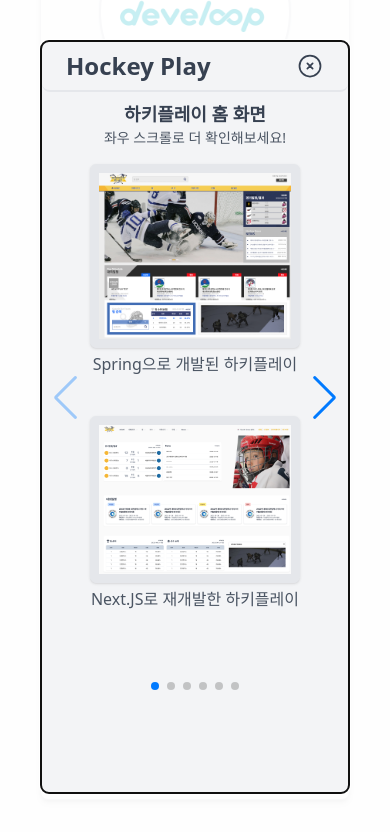
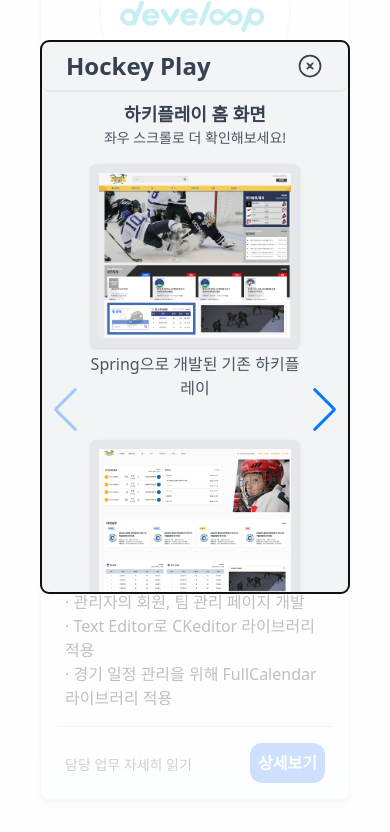
Before and after one commit to PJinsoo/pohtofolio, a Next.js app: page / in a window 390 px wide. Both pictures are taken after a click on the element "구현 사진". Shown: the part 5825-6657 px from the top of the page. Built offline with nearby package versions, Linux system fonts and the light colour scheme.

Commit message:
모바일 스크롤 수정

```diff
--- a/components/career.tsx
+++ b/components/career.tsx
@@ -38,8 +38,14 @@
 
     // 하키플레이 스샷 모달 트리거
     const [isOpen, setOpen] = useState(false);
-    const hockeyModal = (props:any) => {
+    const hockeyModal = () => {
         setOpen(!isOpen);
+    }
+
+    // 스샷 뷰어 모달 트리거
+    const [viewImg, setViewImg] = useState(false);
+    const imgViewModal = () => {
+        setViewImg(!viewImg);
     }
 
     // 하키플레이 스샷 탬플릿 함수
@@ -57,7 +63,7 @@
                         <div>
                             <div className="m-10 flex flex-col justify-center">
                                 <Image src={oldImg} alt={'Spring HockeyPlay'} width={400} className="p-2 border rounded-md bg-gray-200 shadow"/>
-                                <span className="text-center text-gray-600 mt-1">Spring으로 개발된 하키플레이</span>
+                                <span className="text-center text-gray-600 mt-1">Spring으로 개발된 기존 하키플레이</span>
                             </div>
                             <div className="m-10 flex flex-col justify-center">
                                 <Image src={newImg} alt={'Next.JS HockeyPlay'} width={400} className="p-2 border rounded-md bg-gray-200 shadow"/>
@@ -68,7 +74,7 @@
                         <div className="flex justify-around ">
                             <div className="m-10 flex flex-col justify-center">
                                 <Image src={oldImg} alt={'Spring HockeyPlay'} width={400} className="p-2 border rounded-md bg-gray-200 shadow"/>
-                                <span className="text-center text-gray-600 mt-1">Spring으로 개발된 하키플레이</span>
+                                <span className="text-center text-gray-600 mt-1">Spring으로 개발된 기존 하키플레이</span>
                             </div>
                             <div className="m-10 flex flex-col justify-center">
                                 <Image src={newImg} alt={'Next.JS HockeyPlay'} width={400} className="p-2 border rounded-md bg-gray-200 shadow"/>
@@ -127,7 +133,7 @@
                                             </svg>
                                         </button>
                                     </div>
-                                    <div className={`${pageSize <= 600 && 'overflow-y-auto h-[700px]'}`}>
+                                    <div className={`${pageSize <= 600 && 'overflow-y-auto h-[500px]'}`}>
                                         <Swiper
                                             spaceBetween={100}
                                             slidesPerView={1}
--- a/components/certificate.tsx
+++ b/components/certificate.tsx
@@ -36,7 +36,7 @@
             {/* 메뉴 제목 컴포넌트 */}
             <Title
                 title="CERTIFICATE"
-                summary= "취득한 자격증 입니다!"
+                summary= "취득한 자격증입니다!"
                 icon="M16.862 4.487l1.687-1.688a1.875 1.875 0 112.652 2.652L6.832 19.82a4.5 4.5 0 01-1.897 1.13l-2.685.8.8-2.685a4.5 4.5 0 011.13-1.897L16.863 4.487zm0 0L19.5 7.125" />
 
             {/* 자격증 */}
```
